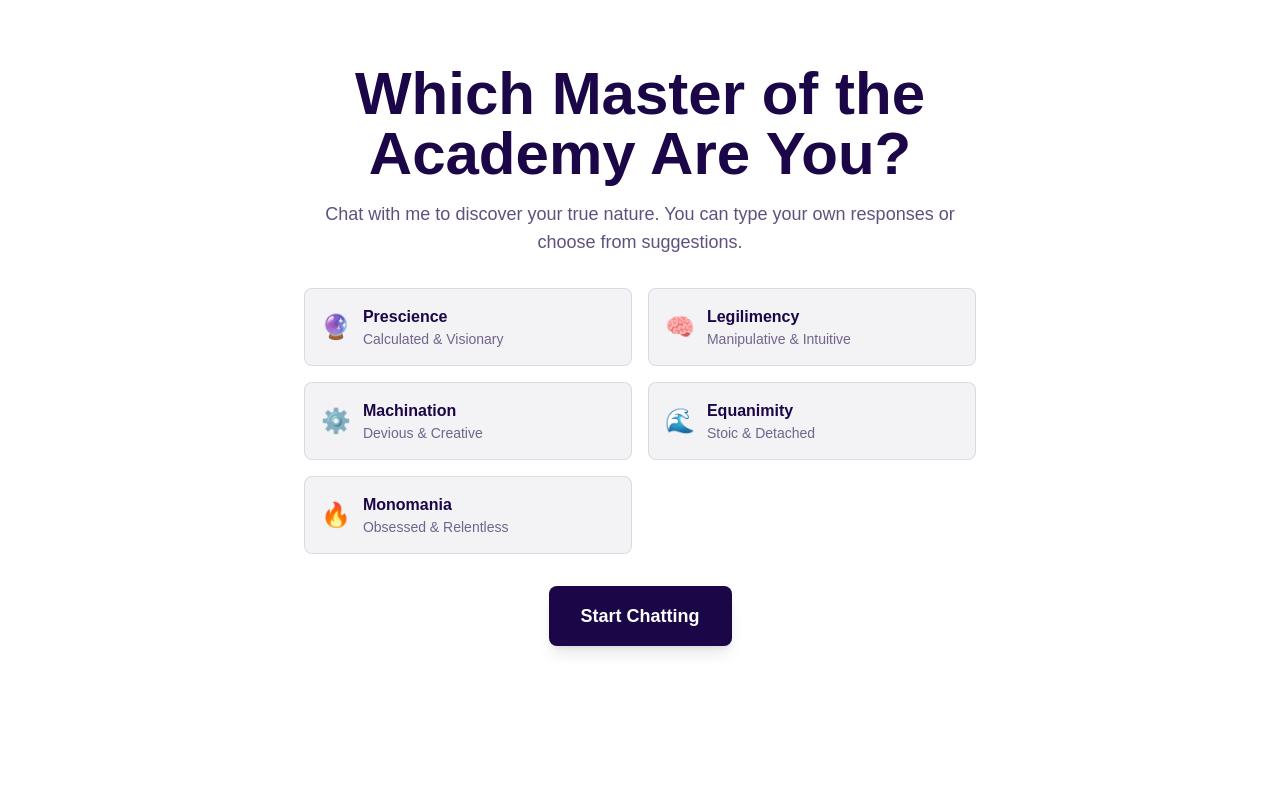
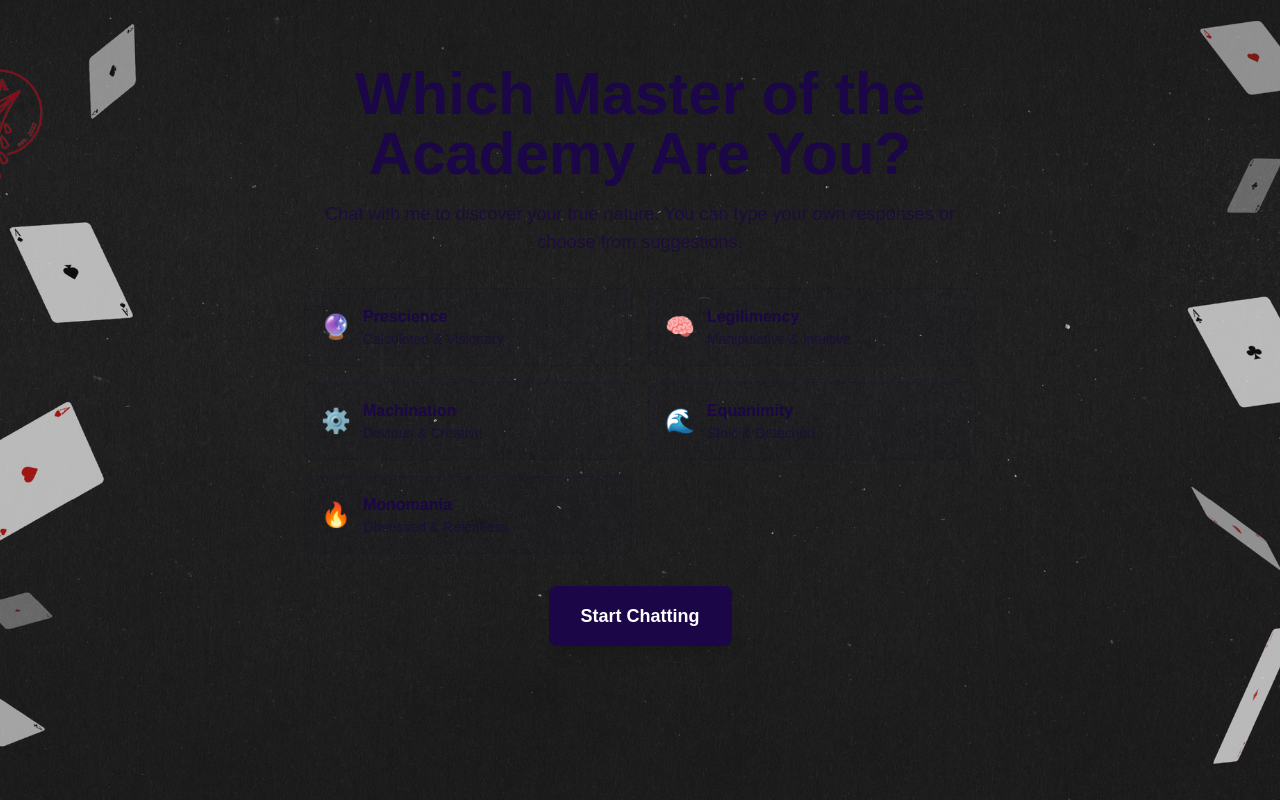
Before and after one commit to tuanha1508/quiz-app, a Next.js app: page / in a window 1280 px wide. Built offline with nearby package versions, Linux system fonts and the light colour scheme.

Commit message:
style: remove redundant background class from page container

```diff
--- a/app/page.tsx
+++ b/app/page.tsx
@@ -2,7 +2,7 @@ import ChatBot from '@/components/ChatBot';
 
 export default function Home() {
   return (
-    <div className="min-h-screen bg-background py-8 px-4 sm:py-16">
+    <div className="min-h-screen py-8 px-4 sm:py-16">
       <ChatBot />
     </div>
   );
```
